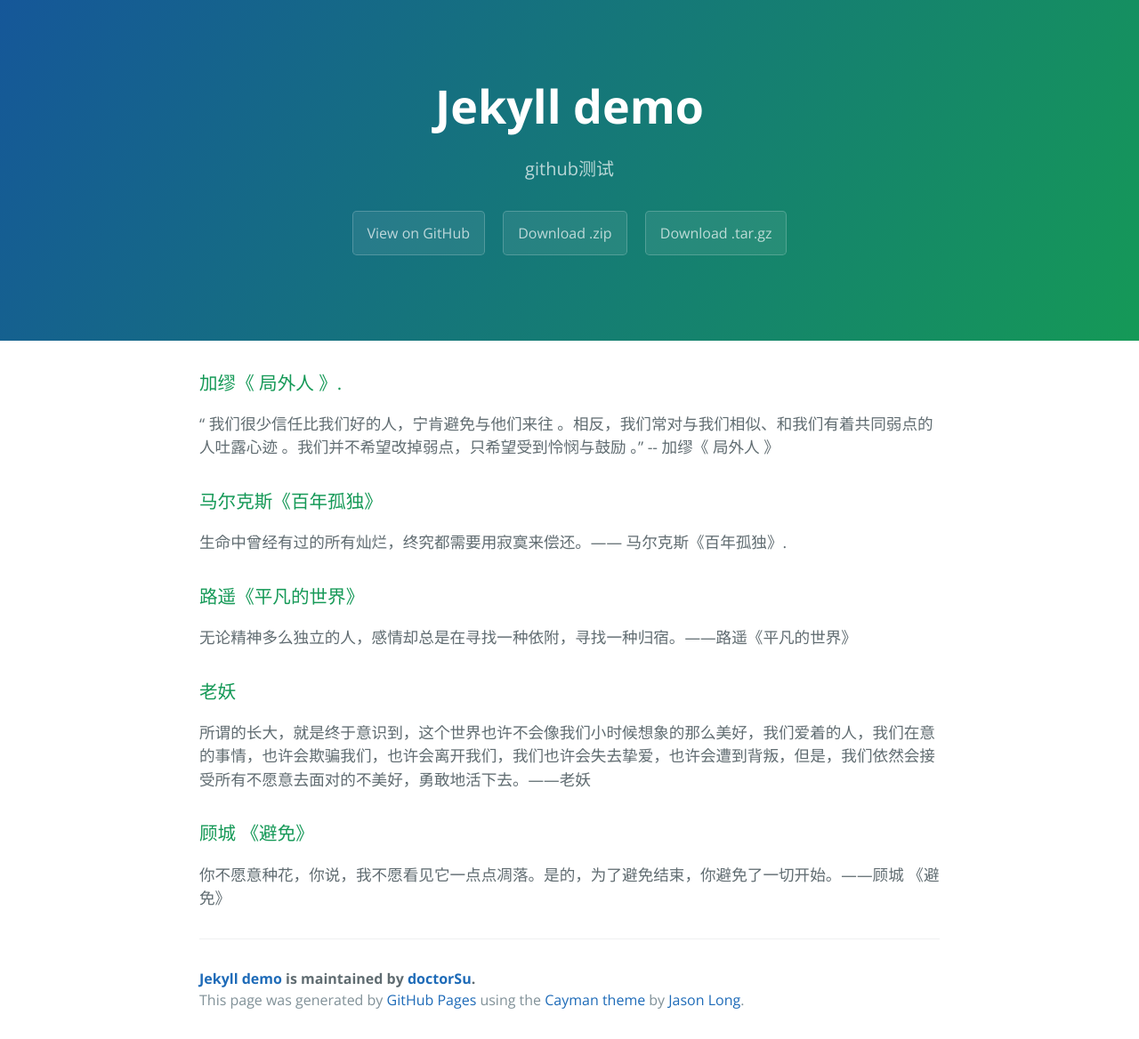
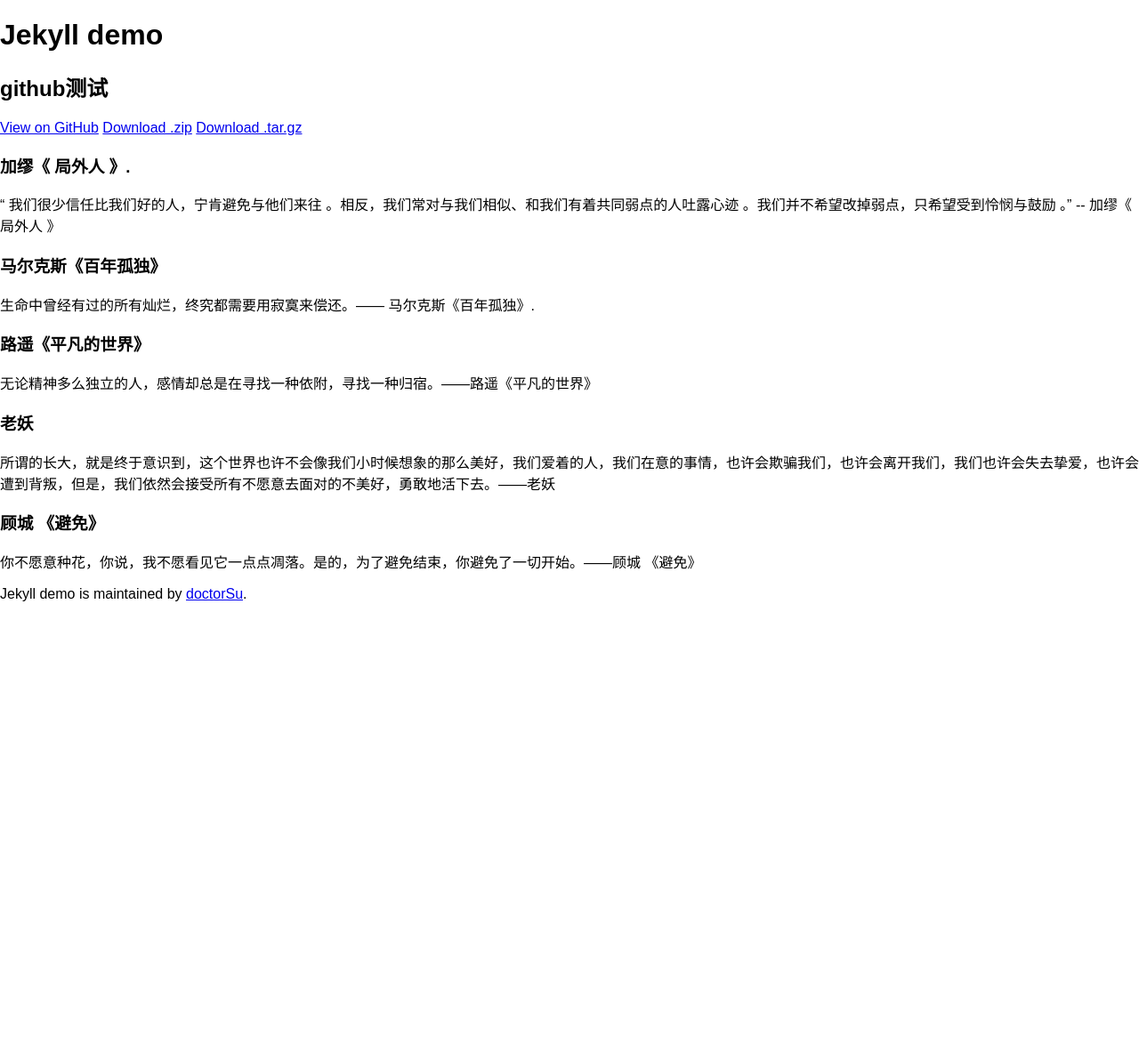
Before and after one commit to doctorSu/jekyll_demo, a Jekyll site: the page index.html, which Jekyll copies as it is, in a window 1280 px wide. Shown: the whole page at 89% size. Built offline with Jekyll 4.4.1, drawn with Linux system fonts in a browser that asks for light colours; after the commit the page ends 900 px from its top, so only the background shows below that.

Commit message:
Update index.html

```diff
--- a/index.html
+++ b/index.html
@@ -5,9 +5,6 @@
     <title>Jekyll demo by doctorSu</title>
     <meta name="viewport" content="width=device-width, initial-scale=1">
     <link rel="stylesheet" type="text/css" href="stylesheets/normalize.css" media="screen">
-    <link href='https://fonts.googleapis.com/css?family=Open+Sans:400,700' rel='stylesheet' type='text/css'>
-    <link rel="stylesheet" type="text/css" href="stylesheets/stylesheet.css" media="screen">
-    <link rel="stylesheet" type="text/css" href="stylesheets/github-light.css" media="screen">
   </head>
   <body>
     <section class="page-header">
@@ -45,9 +42,7 @@
 <p>你不愿意种花，你说，我不愿看见它一点点凋落。是的，为了避免结束，你避免了一切开始。——顾城 《避免》</p>
 
       <footer class="site-footer">
-        <span class="site-footer-owner"><a href="https://github.com/doctorSu/jekyll_demo">Jekyll demo</a> is maintained by <a href="https://github.com/doctorSu">doctorSu</a>.</span>
-
-        <span class="site-footer-credits">This page was generated by <a href="https://pages.github.com">GitHub Pages</a> using the <a href="https://github.com/jasonlong/cayman-theme">Cayman theme</a> by <a href="https://twitter.com/jasonlong">Jason Long</a>.</span>
+        <span class="site-footer-owner">Jekyll demo is maintained by <a href="https://github.com/doctorSu">doctorSu</a>.</span>
       </footer>
 
     </section>
```
